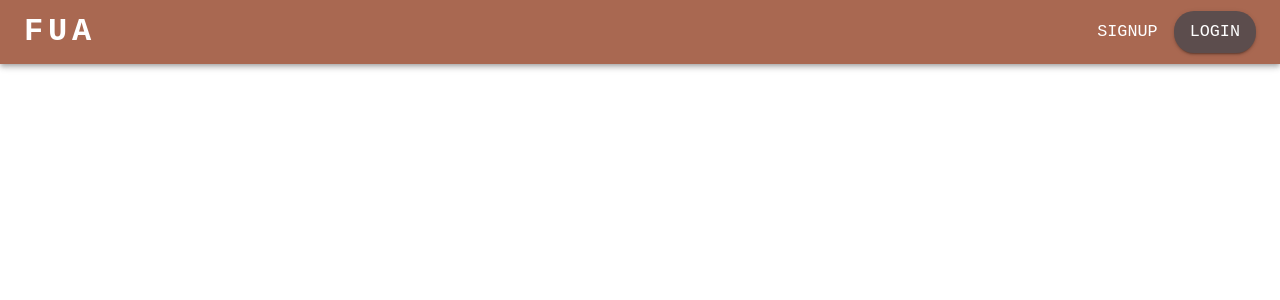
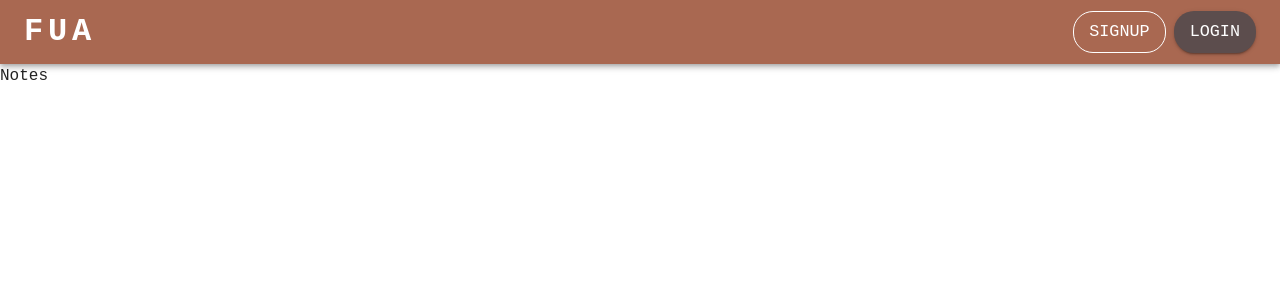
Before and after one commit to presley-cheng/fua-frontend, a React (Vite) app: page /notes in a window 1280 px wide. Before the commit this address had no page. Shown: the top 300 px of the page. Built offline with nearby package versions, Linux system fonts and the light colour scheme.

Commit message:
set up feature pages

```diff
--- a/src/App.tsx
+++ b/src/App.tsx
@@ -7,7 +7,9 @@ import CssBaseline from '@mui/material/CssBaseline';
 import Home from "./pages/Home"
 import Login from "./pages/Login"
 import Signup from "./pages/Signup"
-import Dashboard from "./pages/Dashboard";
+import Calendar from "./pages/Calendar";
+import Notes from "./pages/Notes";
+import Patients from "./pages/Patients";
 import NavBar from "./components/NavBar"
 import CustomAlert from "./components/CustomAlert";
 
@@ -35,7 +37,9 @@ function App() {
           <Route path="/" element={<Home />} />
           <Route path="/login" element={<Login />} />
           <Route path="/signup" element={<Signup />} />
-          <Route path="/dashboard" element={<Dashboard />} />
+          <Route path="/calendar" element={<Calendar />} />
+          <Route path="/notes" element={<Notes />} />
+          <Route path="/patients" element={<Patients />} />
         </Routes>
       </ThemeProvider>
     </appContext.Provider>
--- a/src/components/NavBar.tsx
+++ b/src/components/NavBar.tsx
@@ -9,6 +9,11 @@ import { UserType } from '../types';
 const linkStyle = {
     textDecoration: 'none',
     color: 'white'
+}
+
+const navButtonStyle = {
+    ...commonButtonStyle,
+    color: 'white',
 }
 
 export default function NavBar() {
@@ -35,11 +40,7 @@ export default function NavBar() {
 
     const showLogout = () => {
         return (
-            <Button
-                onClick={onLogout}
-                style={{ ...commonButtonStyle, color: 'white' }}
-                color="inherit"
-            >Logout</Button>
+            <Button onClick={onLogout} style={navButtonStyle}>Logout</Button>
         )
     }
 
@@ -48,17 +49,17 @@ export default function NavBar() {
             <div>
                 <Link to="/signup">
                     <Button
-                        style={{ ...commonButtonStyle, color: 'white' }}
+                        style={navButtonStyle}
+                        variant='outlined'
                         color="inherit"
                     >Signup</Button>
                 </Link>
                 <Link to="/login">
                     <Button
                         style={{
-                            ...commonButtonStyle,
+                            ...navButtonStyle,
                             backgroundColor: "#5c4d4d",
                             marginLeft: '0.5rem',
-                            color: 'white'
                         }}
                         variant='contained'
                         color="inherit"
@@ -68,10 +69,35 @@ export default function NavBar() {
         )
     }
 
+    const showFeatures = () => {
+        return (
+            <div>
+                <Link to="/calendar">
+                    <Button style={navButtonStyle}
+                    >Calendar</Button>
+                </Link>
+                <Link to="/notes">
+                    <Button style={{ ...navButtonStyle, marginLeft: '2rem' }}
+                    >Notes</Button>
+                </Link>
+                <Link to="/patients">
+                    <Button style={{ ...navButtonStyle, marginLeft: '2rem' }}
+                    >Patients</Button>
+                </Link>
+            </div>
+        )
+    }
+
     return (
         <Box sx={{ flexGrow: 1 }}>
             <AppBar position="static" sx={{ backgroundColor: "#a96851" }}>
-                <Toolbar sx={{ display: 'flex', flexDirection: 'row', justifyContent: 'space-between' }}>
+                <Toolbar
+                    sx={{
+                        display: 'flex',
+                        flexDirection: 'row',
+                        justifyContent: 'space-between',
+                        pr: 1
+                    }}>
                     <Link to="/" style={linkStyle}>
                         <Typography
                             variant="h6"
@@ -79,10 +105,10 @@ export default function NavBar() {
                                 fontSize: '2rem',
                                 fontWeight: 700,
                                 letterSpacing: '.3rem',
-                                color: 'inherit',
                             }}
                         >FUA</Typography>
                     </Link>
+                    {Object.keys(user).length > 0 && showFeatures()}
                     {Object.keys(user).length === 0 ? showLogin() : showLogout()}
                 </Toolbar>
             </AppBar>
--- /dev/null
+++ b/src/pages/Calendar.tsx
@@ -0,0 +1,7 @@
+export default function Calendar() {
+    return (
+        <>
+            Calendar
+        </>
+    )
+}
--- a/src/pages/Login.tsx
+++ b/src/pages/Login.tsx
@@ -20,7 +20,7 @@ export default function Login() {
 
     const checkLoggedin = async () => {
         try {
-            const resp = await fetch(serverUrl + "/dashboard", { credentials: 'include' })
+            const resp = await fetch(serverUrl + "/isloggedin", { credentials: 'include' })
             const data = await resp.json()
             if (resp.status === 401) {
                 return
@@ -30,7 +30,7 @@ export default function Login() {
                 throw new Error(data.error)
             }
 
-            navigator("/dashboard")
+            navigator("/calendar")
         } catch (err) {
             console.error(err)
             setError(err as string)
@@ -59,7 +59,7 @@ export default function Login() {
                 throw new Error(error)
             }
 
-            navigator("/dashboard")
+            navigator("/calendar")
         } catch (err) {
             console.error(err)
             setError((err as Error).message)
--- /dev/null
+++ b/src/pages/Notes.tsx
@@ -0,0 +1,7 @@
+export default function Notes() {
+    return (
+        <>
+            Notes
+        </>
+    )
+}
--- /dev/null
+++ b/src/pages/Patients.tsx
@@ -0,0 +1,7 @@
+export default function Patients() {
+    return (
+        <>
+            Patients
+        </>
+    )
+}
--- a/src/pages/Signup.tsx
+++ b/src/pages/Signup.tsx
@@ -33,7 +33,7 @@ export default function Signup() {
                 throw new Error(error)
             }
 
-            navigator("/dashboard")
+            navigator("/calendar")
         } catch (err) {
             console.error(err)
             setError((err as Error).message)
```
